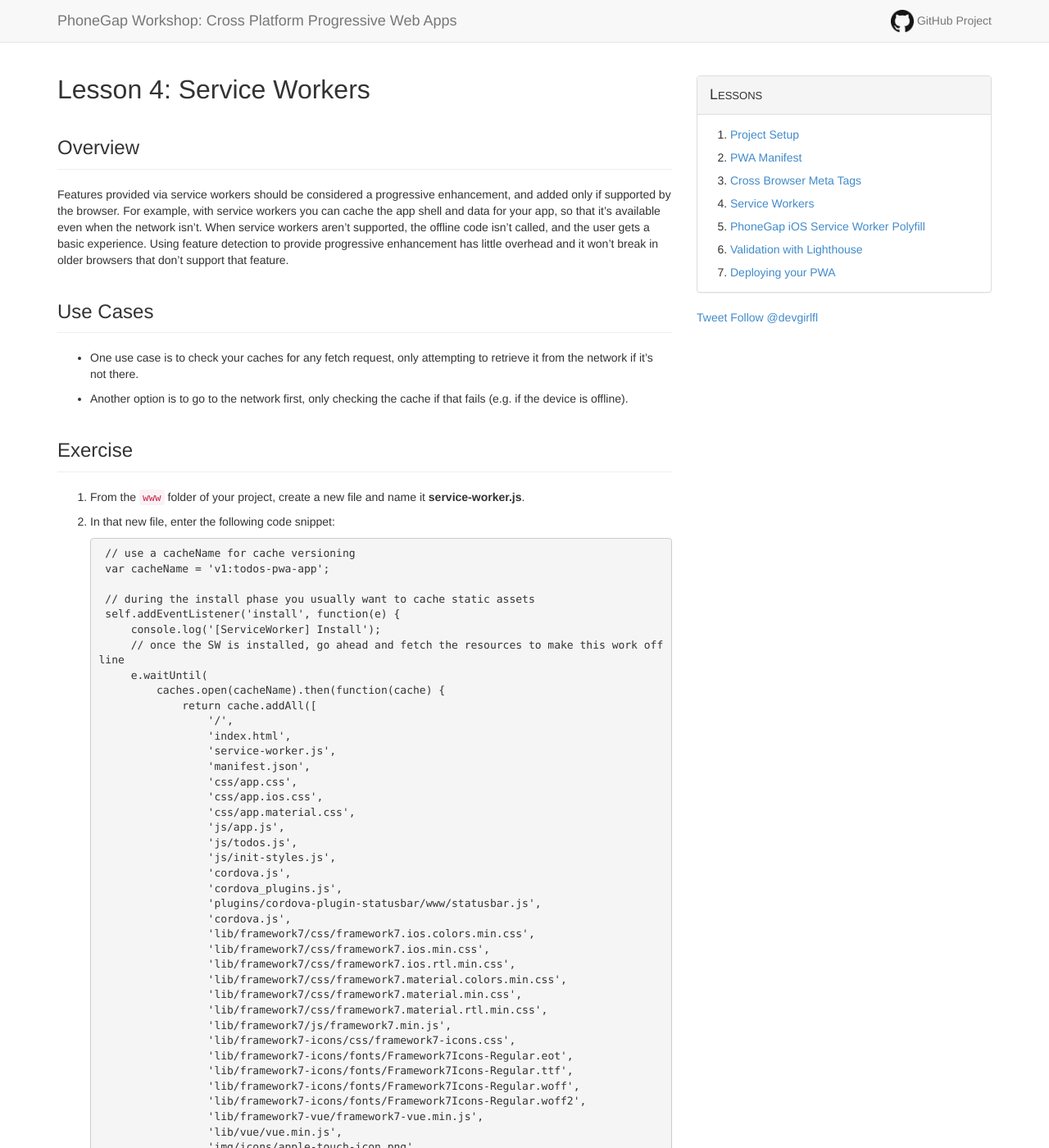
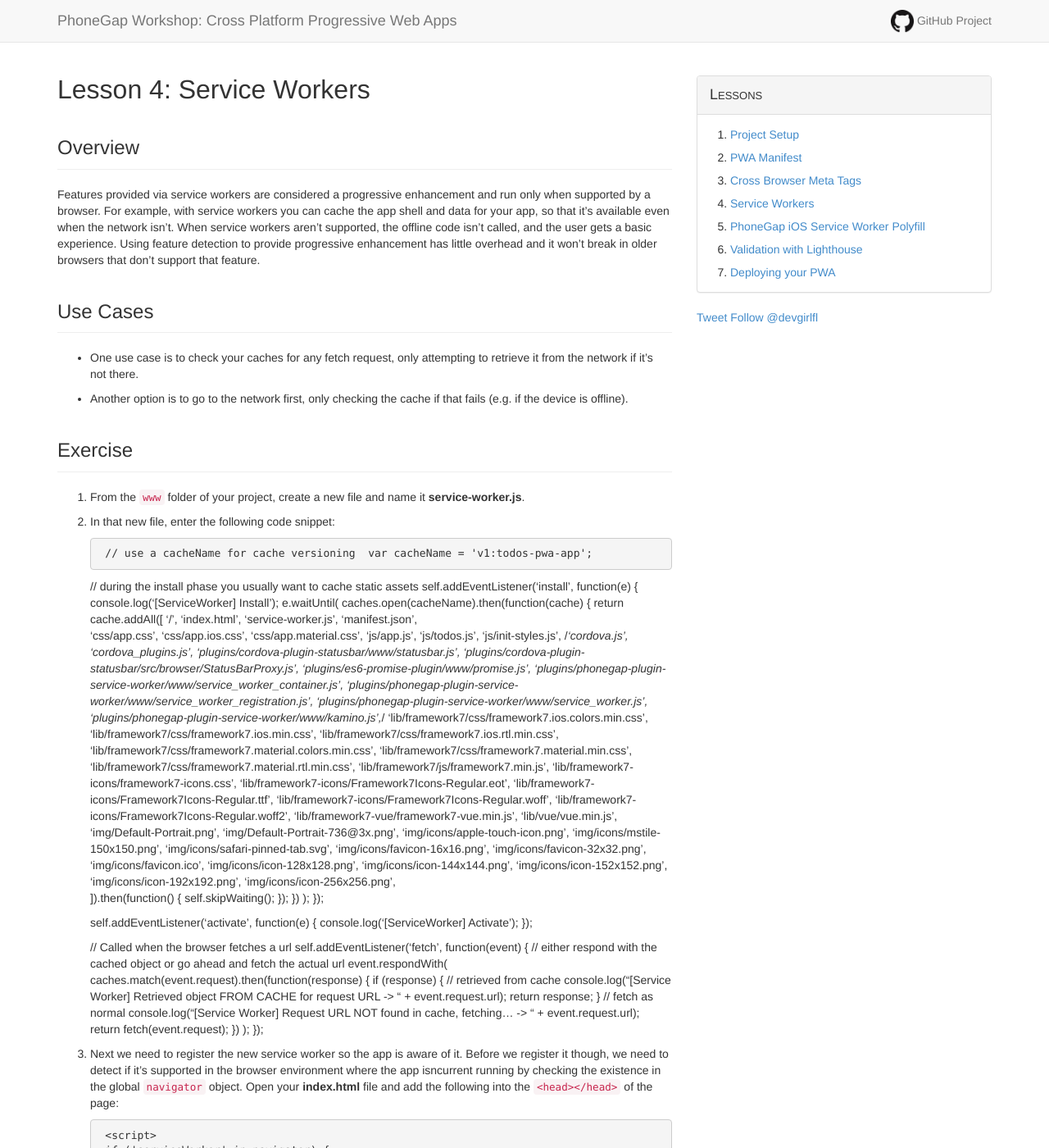
Before and after one commit to hollyschinsky/todos-app-pwa, a Jekyll site: the page built from lesson4.md, in a window 1280 px wide and 1400 px high. Shown: the whole window at 82% size. Built offline with Jekyll 4.4.1, drawn with Linux system fonts in a browser that asks for light colours; comment, search, counter and statistics services are not loaded; some of the changed text lies outside the part shown.

Commit message:
Updated content

```diff
--- a/lesson4.md
+++ b/lesson4.md
@@ -3,7 +3,7 @@ layout: module
 title: Lesson 4&#58; Service Workers
 ---
 ## Overview
-Features provided via service workers should be considered a progressive enhancement, and added only if supported by the browser. For example, with service workers you can cache the app shell and data for your app, so that it's available even when the network isn't. When service workers aren't supported, the offline code isn't called, and the user gets a basic experience. Using feature detection to provide progressive enhancement has little overhead and it won't break in older browsers that don't support that feature.
+Features provided via service workers are considered a progressive enhancement and run only when supported by a browser. For example, with service workers you can cache the app shell and data for your app, so that it's available even when the network isn't. When service workers aren't supported, the offline code isn't called, and the user gets a basic experience. Using feature detection to provide progressive enhancement has little overhead and it won't break in older browsers that don't support that feature.
 
 ## Use Cases
 - One use case is to check your caches for any fetch request, only attempting to retrieve it from the network if it's not there.
@@ -19,82 +19,89 @@ Features provided via service workers should be considered a progressive enhance
 2. In that new file, enter the following code snippet:
 
         // use a cacheName for cache versioning
-        var cacheName = 'v1:todos-pwa-app';
+    var cacheName = 'v1:todos-pwa-app';
 
-        // during the install phase you usually want to cache static assets
-        self.addEventListener('install', function(e) {
-            console.log('[ServiceWorker] Install');
-            // once the SW is installed, go ahead and fetch the resources to make this work offline
-            e.waitUntil(
-                caches.open(cacheName).then(function(cache) {
-                    return cache.addAll([
-                        '/',
-                        'index.html',
-                        'service-worker.js',
-                        'manifest.json',
-                        'css/app.css',
-                        'css/app.ios.css',
-                        'css/app.material.css',
-                        'js/app.js',
-                        'js/todos.js',
-                        'js/init-styles.js',
-                        'cordova.js',
-                        'cordova_plugins.js',
-                        'plugins/cordova-plugin-statusbar/www/statusbar.js',
-                        'cordova.js',
-                        'lib/framework7/css/framework7.ios.colors.min.css',
-                        'lib/framework7/css/framework7.ios.min.css',
-                        'lib/framework7/css/framework7.ios.rtl.min.css',
-                        'lib/framework7/css/framework7.material.colors.min.css',
-                        'lib/framework7/css/framework7.material.min.css',
-                        'lib/framework7/css/framework7.material.rtl.min.css',
-                        'lib/framework7/js/framework7.min.js',
-                        'lib/framework7-icons/css/framework7-icons.css',
-                        'lib/framework7-icons/fonts/Framework7Icons-Regular.eot',
-                        'lib/framework7-icons/fonts/Framework7Icons-Regular.ttf',
-                        'lib/framework7-icons/fonts/Framework7Icons-Regular.woff',
-                        'lib/framework7-icons/fonts/Framework7Icons-Regular.woff2',
-                        'lib/framework7-vue/framework7-vue.min.js',
-                        'lib/vue/vue.min.js',
-                        'img/icons/apple-touch-icon.png',
-                        'img/icons/mstile-150x150.png',
-                        'img/icons/safari-pinned-tab.svg',
-                        'img/icons/favicon-16x16.png',
-                        'img/icons/favicon-32x32.png',
-                        'img/icons/favicon.ico',
-                        'img/icons/icon-128x128.png',
-                        'img/icons/icon-144x144.png',
-                        'img/icons/icon-152x152.png',
-                        'img/icons/icon-192x192.png',
-                        'img/icons/icon-256x256.png',
-                    ]).then(function() {
-                        self.skipWaiting();
-                    });
-                })
-            );
-        });
+    // during the install phase you usually want to cache static assets
+    self.addEventListener('install', function(e) {
+        console.log('[ServiceWorker] Install');
+        e.waitUntil(
+            caches.open(cacheName).then(function(cache) {
+                return cache.addAll([
+                    '/',
+                    'index.html',
+                    'service-worker.js',
+                    'manifest.json',
+                    'css/app.css',
+                    'css/app.ios.css',
+                    'css/app.material.css',
+                    'js/app.js',
+                    'js/todos.js',
+                    'js/init-styles.js',
+                    /*'cordova.js',
+                    'cordova_plugins.js',
+                    'plugins/cordova-plugin-statusbar/www/statusbar.js',
+                    'plugins/cordova-plugin-statusbar/src/browser/StatusBarProxy.js',
+                    'plugins/es6-promise-plugin/www/promise.js',
+                    'plugins/phonegap-plugin-service-worker/www/service_worker_container.js',
+                    'plugins/phonegap-plugin-service-worker/www/service_worker_registration.js',
+                    'plugins/phonegap-plugin-service-worker/www/service_worker.js',
+                    'plugins/phonegap-plugin-service-worker/www/kamino.js',*/
+                    'lib/framework7/css/framework7.ios.colors.min.css',
+                    'lib/framework7/css/framework7.ios.min.css',
+                    'lib/framework7/css/framework7.ios.rtl.min.css',
+                    'lib/framework7/css/framework7.material.colors.min.css',
+                    'lib/framework7/css/framework7.material.min.css',
+                    'lib/framework7/css/framework7.material.rtl.min.css',
+                    'lib/framework7/js/framework7.min.js',
+                    'lib/framework7-icons/framework7-icons.css',
+                    'lib/framework7-icons/Framework7Icons-Regular.eot',
+                    'lib/framework7-icons/Framework7Icons-Regular.ttf',
+                    'lib/framework7-icons/Framework7Icons-Regular.woff',
+                    'lib/framework7-icons/Framework7Icons-Regular.woff2',
+                    'lib/framework7-vue/framework7-vue.min.js',
+                    'lib/vue/vue.min.js',
+                    'img/Default-Portrait.png',
+                    'img/Default-Portrait-736@3x.png',
+                    'img/icons/apple-touch-icon.png',
+                    'img/icons/mstile-150x150.png',
+                    'img/icons/safari-pinned-tab.svg',
+                    'img/icons/favicon-16x16.png',
+                    'img/icons/favicon-32x32.png',
+                    'img/icons/favicon.ico',
+                    'img/icons/icon-128x128.png',
+                    'img/icons/icon-144x144.png',
+                    'img/icons/icon-152x152.png',
+                    'img/icons/icon-192x192.png',
+                    'img/icons/icon-256x256.png',
+                ]).then(function() {
+                    self.skipWaiting();
+                });
+            })
+        );
+    });
 
 
-        self.addEventListener('activate', function(e) {
-        console.log('[ServiceWorker] Activate');
-        });
+    self.addEventListener('activate', function(e) {
+    console.log('[ServiceWorker] Activate');
+    });
 
-        // when the browser fetches a url
-        self.addEventListener('fetch', function(event) {
-            // either respond with the cached object or go ahead and fetch the actual url
-            event.respondWith(
-                caches.match(event.request).then(function(response) {
-                    if (response) {
-                        // retrieve from cache
-                        console.log("[Service Worker] retrieving object FROM CACHE - request URL -> " + event.request.url);
-                        return response;
-                    }
-                    // fetch as normal
-                    console.log("[Service Worker] fetching object (not-cached) request URL -> " + event.request.url);
-                    return fetch(event.request);
-                })
-            );
-        });
+    // Called when the browser fetches a url
+    self.addEventListener('fetch', function(event) {
+        // either respond with the cached object or go ahead and fetch the actual url
+        event.respondWith(
+            caches.match(event.request).then(function(response) {
+                if (response) {
+                    // retrieved from cache
+                    console.log("[Service Worker] Retrieved object FROM CACHE for request URL -> " + event.request.url);
+                    return response;
+                }
+                // fetch as normal
+                console.log("[Service Worker] Request URL NOT found in cache, fetching... -> " + event.request.url);
+                return fetch(event.request);
+            })
+        );
+    });
+
 
 3. Next we need to register the new service worker so the app is aware of it. Before we register it though, we need to detect if it's supported in the browser environment where the app isncurrent running by checking the existence in the global [`navigator`](https://developer.mozilla.org/en-US/docs/Web/API/Navigator) object. Open your **index.html** file and add the following into the `<head></head>` of the page:
 
@@ -108,27 +115,63 @@ Features provided via service workers should be considered a progressive enhance
 
   >This is considered a _progressive enhancement_, where it will only enhance the app with the service worker features where supported but run just fine elsewhere.
 
-4. Now run the application again using `phonegap serve`. However, since service workers are required to be run on a secure site (`https://`), OR during dev't with `localhost`, we need to open the browser and specify `localhost` instead of the IP Address returned from the `serve`. Note that you still need to include the port in the URL. Thedefault is 3000 unless you've specified otherwise, so you would navigate to `localhost:3000` as shown below.
+4. Now run the application again using `phonegap serve`. However, since service workers are required to be run on a secure site (`https://`), OR during dev't with `localhost`, we need to open the browser and specify `localhost` instead of the IP Address returned from the `serve`. Note that you still need to include the port in the URL. The default is 3000 unless you've specified otherwise, so you would navigate to `localhost:3000` as shown below.
+
+   ![TODO](Add screenshot of locahost running sw!!!)
+
+4. Use the `Application` tab again to interact with the running service worker. You can simulate an offline event and see how it will still run when you go offline due to the cached resources (also note the console statements about where it's retrieving the resources), but if you navigate to another site like CNN, you will get the dreaded dinosaur:
 
 
-/*TODO - need screenshot of running*/
+  ![](images/web-running-offline.png)
+  ![](images/cnn-offline.png)
 
-4. Use the `Application` tab again to interact with the running service worker. You can simulate an offline event, force an update of the service worker on reload, unregister it and more through this tab:
+  Force an update of the service worker on reload, unregister it and more through this tab:
 
   ![](images/update-sw-checkbox.png)
 
-
-5. You can also view the Cache Storage items that the service worker has stored in the **Application** tab as shown in the screenshot below:
+5. You can also view the **Cache Storage** items that the service worker has stored in the **Application** tab as shown in the screenshot below:
 
   ![](images/sw-cache.png)
 
  >You will sometimes need to refresh to see the latest cache, right click on **Cache Storage** to do so.
 
 
+### Network Interception
+To illustrate how we can manipulate our service worker to intercept calls and return a completely different response, go through the following steps.
 
-### Network Interception
+1. Open the **www/service-worker.js** file and modify/replace the `fetch` handler code with the following snippet:
 
-/*![]() TODO need screenshot*/
+    // Called when the browser fetches a url
+    self.addEventListener('fetch', function(event) {
+        // Network interception example
+        if (/\.png$/.test(event.request.url)) {
+             event.respondWith(
+                 fetch('http://addolo.com/wp-content/uploads/2017/01/90-stunning-silly-cat-pictures-image-inspirations-1280x960-wallpapersother-wallpapers-with-captions.jpg',
+                 {mode: 'no-cors'}).then(function(response) {
+                     console.log("Response from network intercept " + response);
+                     return response;
+             })
+         )}
+        else {
+            // either respond with the cached object or go ahead and fetch the actual url
+                caches.match(event.request).then(function(response) {
+                    if (response) {
+                        // retrieved from cache
+                        console.log("[Service Worker] Retrieved object FROM CACHE for request URL -> " + event.request.url);
+                        return response;
+                    }
+                    // fetch as normal
+                    console.log("[Service Worker] Request URL NOT found in cache, fetching... -> " + event.request.url);
+                    return fetch(event.request);
+                })
+            );
+        }
+    });
+
+> We are basically checking the request to see if it is an image and if so return a silly cat picture
+2. Open the **www/index.html** file and uncomment the following line in the Pending todos template:
+
+      `<img src="img/logo.png" width="320" height="240">`
 
 ### Service Worker Caching
 
@@ -136,19 +179,10 @@ You may find your service worker code is not updating. You can force the update
 
 ![](images/update-sw-checkbox.png)
 
-  >If you're hosting your app on a server like Firebase, you can set a value in the
-  firebase.json file to fix this.
-
-
-
 
 ## Resources
 - [Service Workers Explained](https://github.com/w3c/ServiceWorker/blob/master/explainer.md)
 - [sw-precache](https://github.com/GoogleChrome/sw-precache) - popular project to help generate your service worker based on certain settings. Integrates with your build process.
-
-<!--## Demo - Data Passing
-TODO: are we showing this plugin - https://github.com/purplecabbage/phonegap-plugin-sidebar -->
-
 
 <div class="row" style="margin-top:40px;">
 <div class="col-sm-12">
```
Also changed, not shown: lesson3.md (+2 -3 lines), lesson6.md (+9 -2 lines).
